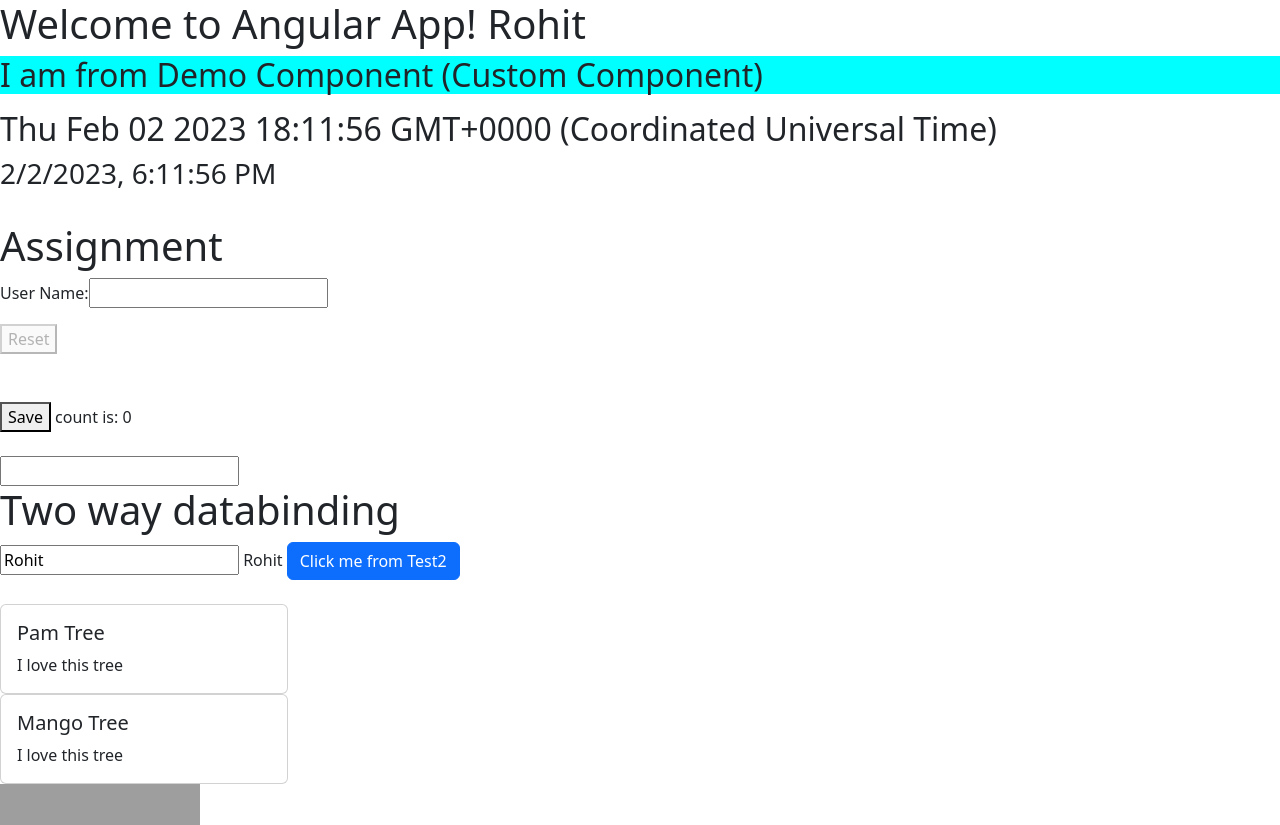
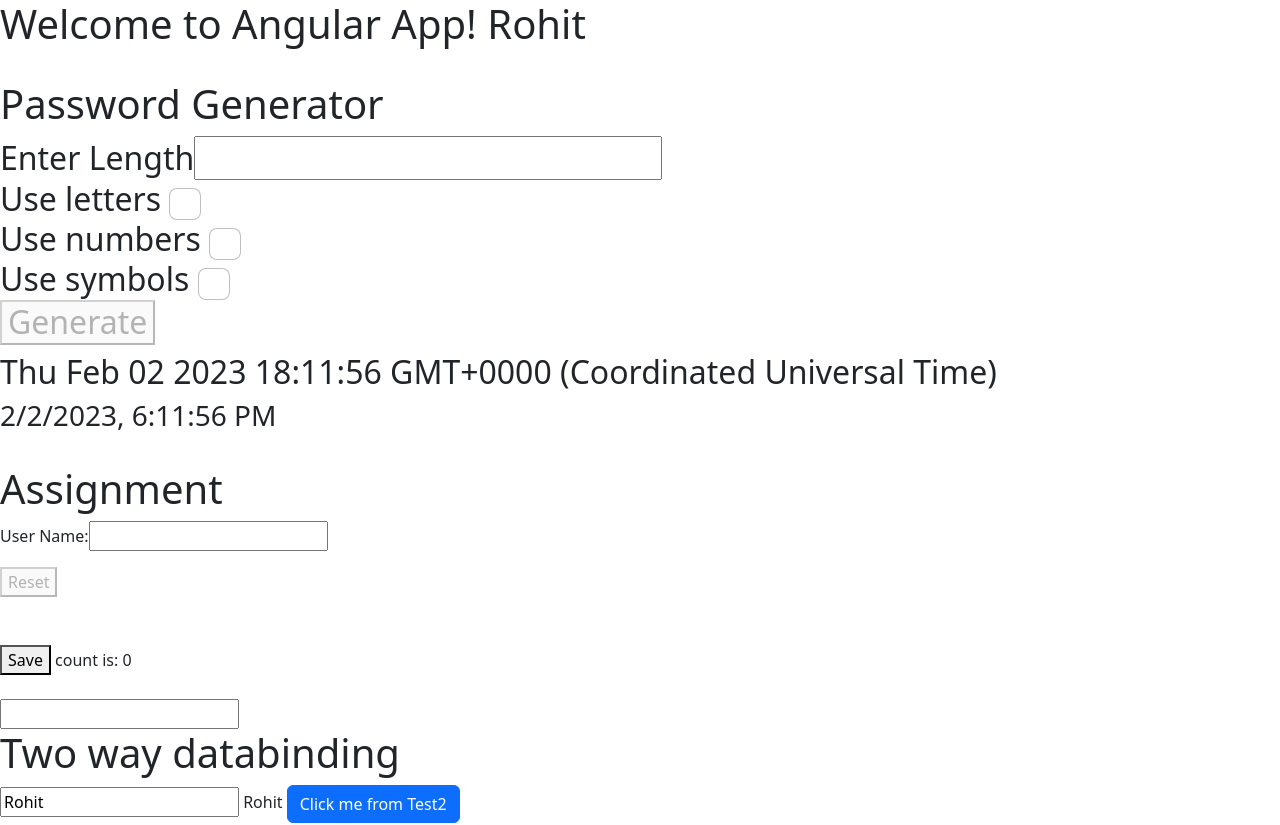
Before and after one commit to rohitware/AngularLearning, an Angular app: page / in a window 1280 px wide. Shown: the top 825 px of the page. Built offline with nearby package versions, Linux system fonts and the light colour scheme; grey boxes are pictures that could not be loaded.

Commit message:
Update demo.component.html

```diff
--- a/src/app/demo/demo.component.html
+++ b/src/app/demo/demo.component.html
@@ -1 +1,57 @@
-<p class="bgcolor">I am from Demo Component (Custom Component)</p>
+<div class="columns" style="margin-top: 2rem;">
+  <div class="column is-half is-offset-one-quarter">
+    <div class="box">
+      <h1 class="title">Password Generator</h1>
+
+      <div class="field">
+        <div class="control">
+          <label for="length">Enter Length</label>
+          <input (input)="onChangeLength($any($event.target).value)" type="number" name="length" class="input">
+        </div>
+      </div>
+
+      <div class="field">
+        <div class="control">
+          <label class="checkbox" for="use-letters">
+            Use letters
+            <input (change)="onChangeUseLetters()" type="checkbox" class="form-check-input" id="use-letters">
+          </label>
+        </div>
+      </div>
+
+      <div class="field">
+        <div class="control">
+          <label class="checkbox" for="use-numbers">
+            Use numbers
+            <input (change)="onChangeUseNumbers()" type="checkbox" class="form-check-input" id="use-numbers">
+          </label>
+        </div>
+      </div>
+
+      <div class="field">
+        <div class="control">
+          <label class="form-check-label" for="use-symbols">
+            Use symbols
+            <input (change)="onChangeUseSymbols()" type="checkbox" class="form-check-input" id="use-symbols">
+          </label>
+        </div>
+      </div>
+
+      <div class="field">
+        <div class="control">
+          <button [disabled]="disabledBth()" class="button is-success is-fullwidth"
+            (click)="generatePassword()">Generate</button>
+        </div>
+      </div>
+
+      <div class="field" *ngIf="password">
+        <div class="control">
+          <label for="password">
+            Your Password
+            <input type="text" name="password" class="input" [value]="password">
+          </label>
+        </div>
+      </div>
+    </div>
+  </div>
+</div>
```
